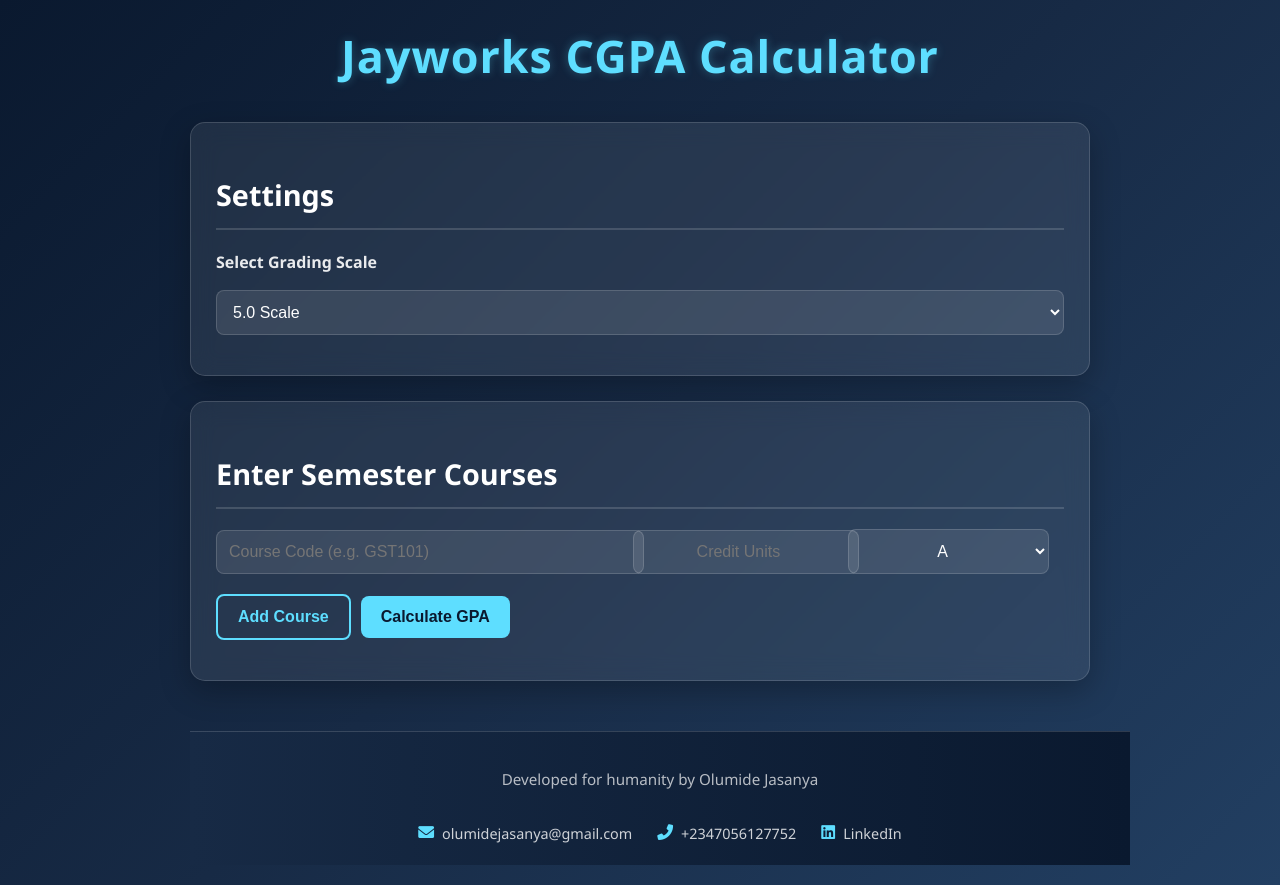
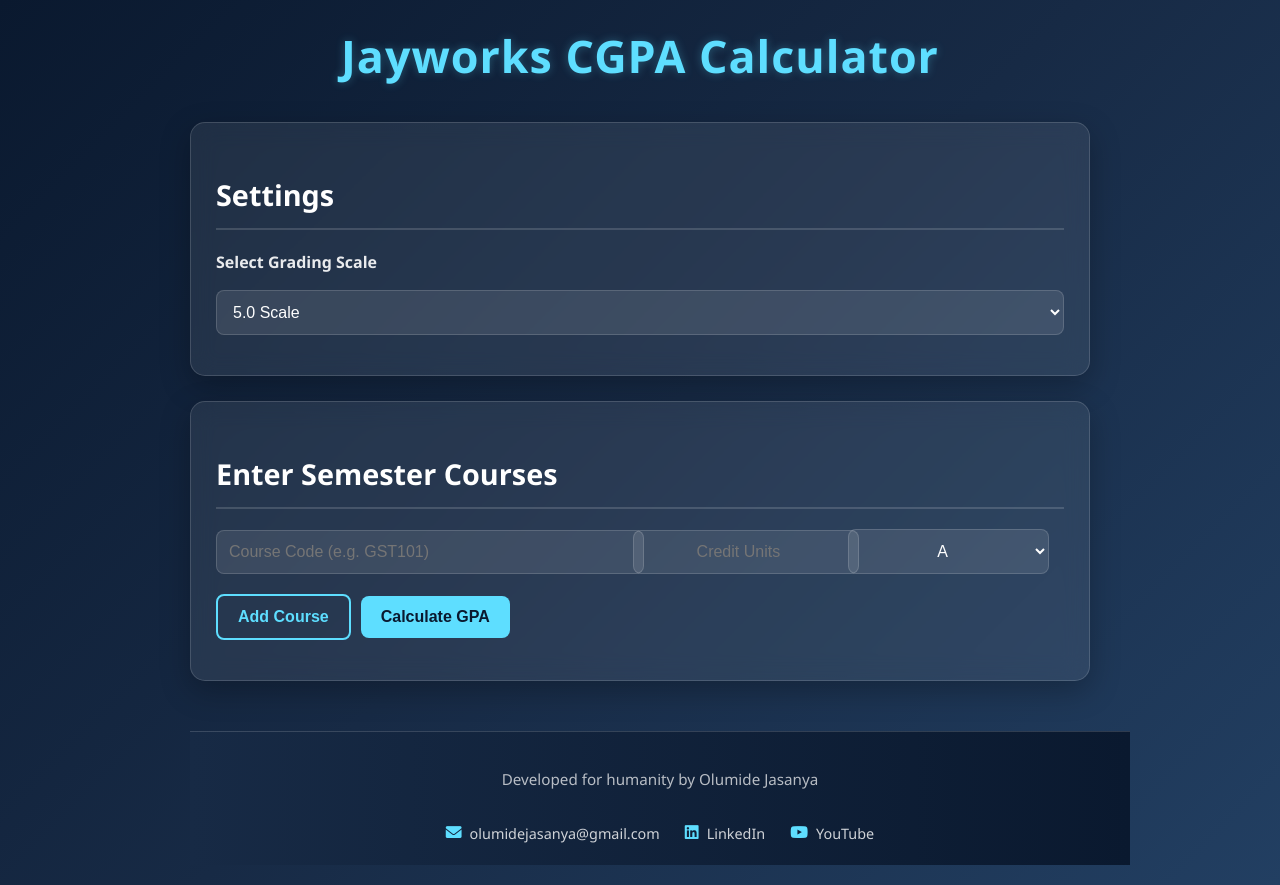
Before and after one commit to olumidebbng/cgpa-website, a plain HTML site: page index.html in a window 1280 px wide. Drawn offline with nearby package versions, Linux system fonts and the light colour scheme.

Commit message:
Update index.html

```diff
--- a/index.html
+++ b/index.html
@@ -95,12 +95,12 @@
                     <a href="mailto:olumidejasanya@gmail.com">olumidejasanya@gmail.com</a>
                 </div>
                 <div class="contact-item">
-                    <i class="fas fa-phone-alt"></i>
-                    <span>+2347056127752</span>
+                    <i class="fab fa-linkedin"></i>
+                    <a href="https://www.linkedin.com/in/olumide-jasanya/" target="_blank">LinkedIn</a>
                 </div>
                 <div class="contact-item">
-                    <i class="fab fa-linkedin"></i>
-                    <a href="https://www.linkedin.com/in/olumide-jasanya/" target="_blank">LinkedIn</a>
+                    <i class="fab fa-youtube"></i>
+                    <a href="https://www.youtube.com/@CareerCatalystYTC/" target="_blank">YouTube</a>
                 </div>
             </div>
         </footer>
```
